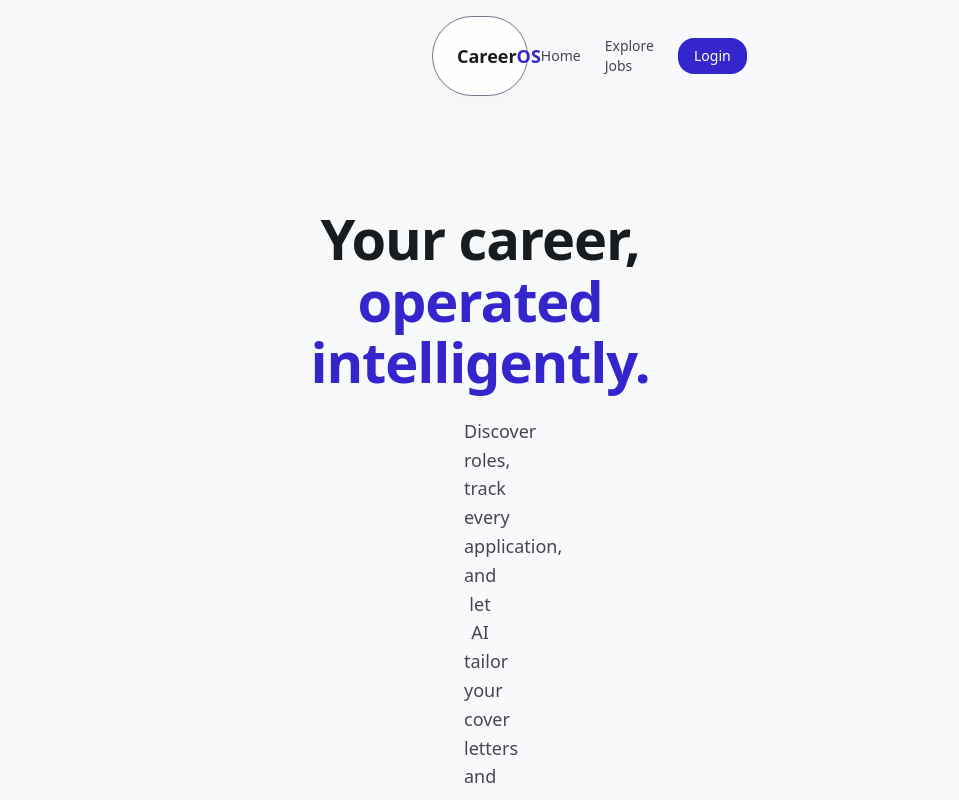
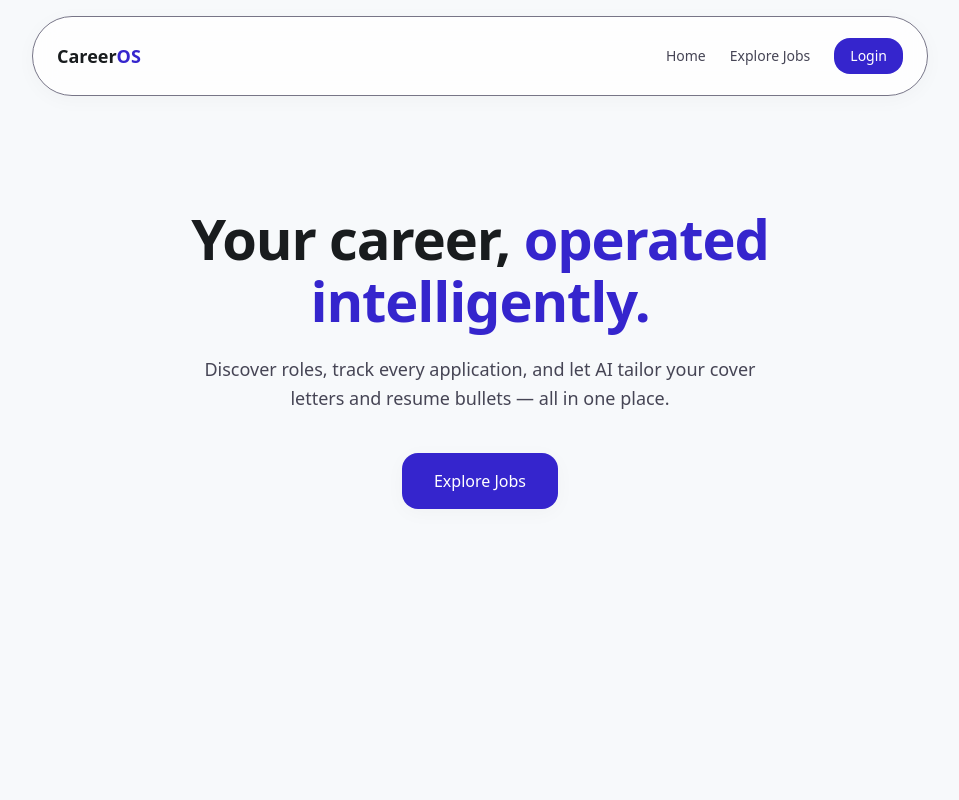
Before and after one commit to nilanjanajui/careeros-client, a Next.js app: page / in a window 1280 px wide. Shown: the top 800 px of the page, without its empty margins (160-1119 px from the left). Built offline with nearby package versions, Linux system fonts and the light colour scheme; no server answers.

Commit message:
updated css file

```diff
--- a/src/app/globals.css
+++ b/src/app/globals.css
@@ -106,19 +106,6 @@
   --text-caption--font-weight: 400;
   --text-caption--letter-spacing: 0.01em;
 
-  --spacing-xs: 4px;
-  --spacing-sm: 8px;
-  --spacing-md: 16px;
-  --spacing-lg: 24px;
-  --spacing-xl: 32px;
-  --spacing-2xl: 48px;
-  --spacing-3xl: 64px;
-  --spacing-4xl: 96px;
-  --spacing-5xl: 120px;
-  --spacing-gutter: 24px;
-  --spacing-margin-mobile: 16px;
-  --spacing-margin-desktop: 40px;
-
   --radius-input: 16px;
   --radius-card: 24px;
   --radius-dialog: 28px;
```
